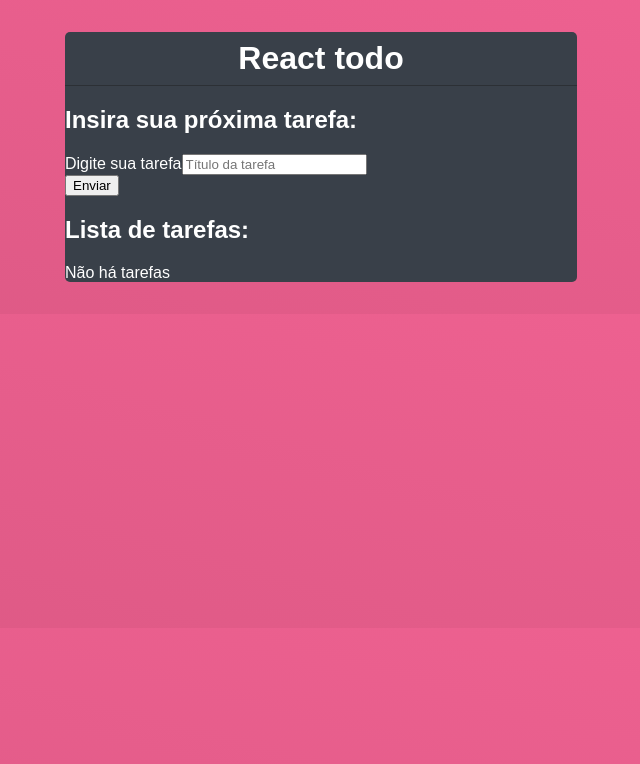
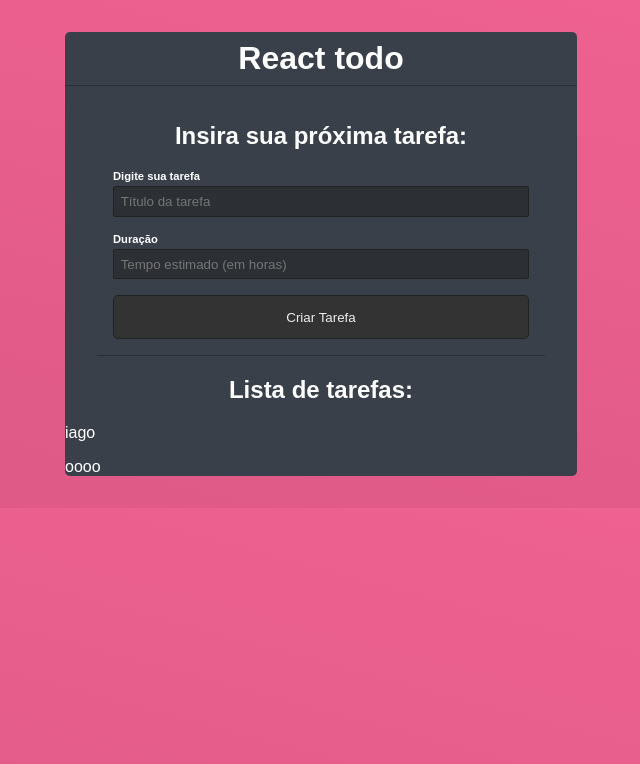
Before and after one commit to IagoLeobas/ToDo, a React (Create React App) app in the folder my-app/: page / in a window 1280 px wide. Shown: the top 764 px of the page, without its empty margins (319-959 px from the left). Built offline with nearby package versions, Linux system fonts and the light colour scheme; data requests are answered from the project's data file.

Commit message:
feat: adding data in api

```diff
--- a/my-app/data/db.json
+++ b/my-app/data/db.json
@@ -1,3 +1,16 @@
 {
-    "todos": []
+  "todos": [
+    {
+      "id": 0.993827471291056,
+      "title": "iago",
+      "time": "12",
+      "done": false
+    },
+    {
+      "id": 0.8547782207156904,
+      "title": "oooo",
+      "time": "12",
+      "done": false
+    }
+  ]
 }
--- a/my-app/src/App.css
+++ b/my-app/src/App.css
@@ -15,3 +15,46 @@
 .todo-header h1 {
   margin: 0;
 }
+
+.form-todo {
+  padding: 1em;
+  margin: 0 2em;
+  border-bottom: 1px solid #2c3035;
+}
+
+.form-todo h2,
+.list-todo h2 {
+  text-align: center;
+  margin: top 0;
+}
+
+.form-control {
+  display: flex;
+  flex-direction: column;
+  margin-bottom: 1em;
+}
+
+.form-control label {
+  font-weight: bold;
+  font-size: .7em;
+  margin-bottom: .4em;
+}
+
+.form-control input {
+  border: 1px solid #222;
+  border-radius: 2px;
+  background-color: #2c3035;
+  padding: 0.5em;
+  color: #dfdfdf
+}
+
+input[type="submit"] {
+  background-color: #333;
+  color: #eee;
+  display: block;
+  width: 100%;
+  border: 1px solid #222;
+  border-radius: 5px;
+  padding: 1em;
+  cursor: pointer;
+}
--- a/my-app/src/App.js
+++ b/my-app/src/App.js
@@ -11,12 +11,42 @@
   const [todos, setTodos] = useState([]);
   const [loading, setLoading] = useState(false);
 
-  const handleSubmit = (e) => {
+  // Load todos on page load
+  useEffect(() => {
+    const loadData = async () => {
+      setLoading(true)
+
+      const res = await fetch(API + "/todos")
+        .then((res) => res.json())
+        .then((data) => data)
+        .catch((err) => console.log(err));
+
+      setLoading(false);
+      setTodos(res);
+    };
+    loadData();
+  }, []);
+
+  const handleSubmit = async (e) => {
     e.preventDefault();
 
-    console.log(title)
+    const todo = {
+      id: Math.random(),
+      title,
+      time,
+      done: false,
+    }
+
+    await fetch(API + "/todos", {
+      method: "POST",
+      body: JSON.stringify(todo),
+      headers: {
+        "Content-Type": "application/json",
+      },
+    });
+
     setTitle("")
-    console.log("Enviou!")
+    setTime("")
   }
 
   return (
@@ -31,15 +61,29 @@
           <div className='form-control'>
             <label htmlFor='title'>Digite sua tarefa</label>
             <input type='text' name='title' placeholder='Título da tarefa'
-              onChange={(e) => setTitle(e.target.value)} value={title || ""} required></input>
+              onChange={(e) => setTitle(e.target.value)} value={title || ""}
+              required></input>
           </div>
-          <input type='submit' value='Enviar'></input>
+
+          <div className='form-control'>
+            <label htmlFor='time'>Duração</label>
+            <input type='text' name='time' placeholder='Tempo estimado (em horas)'
+              onChange={(e) => setTime(e.target.value)} value={time || ""}
+              required></input>
+          </div>
+
+          <input type='submit' value='Criar Tarefa'></input>
         </form>
       </div>
 
       <div className='list-todo'>
         <h2>Lista de tarefas:</h2>
         {todos.length === 0 && <p>Não há tarefas</p>}
+        {todos.map((todo) => (
+          <div className='todo' key={todo.id}>
+            <p>{todo.title}</p>
+          </div>
+        ))}
       </div>
     </div>
   );
```
